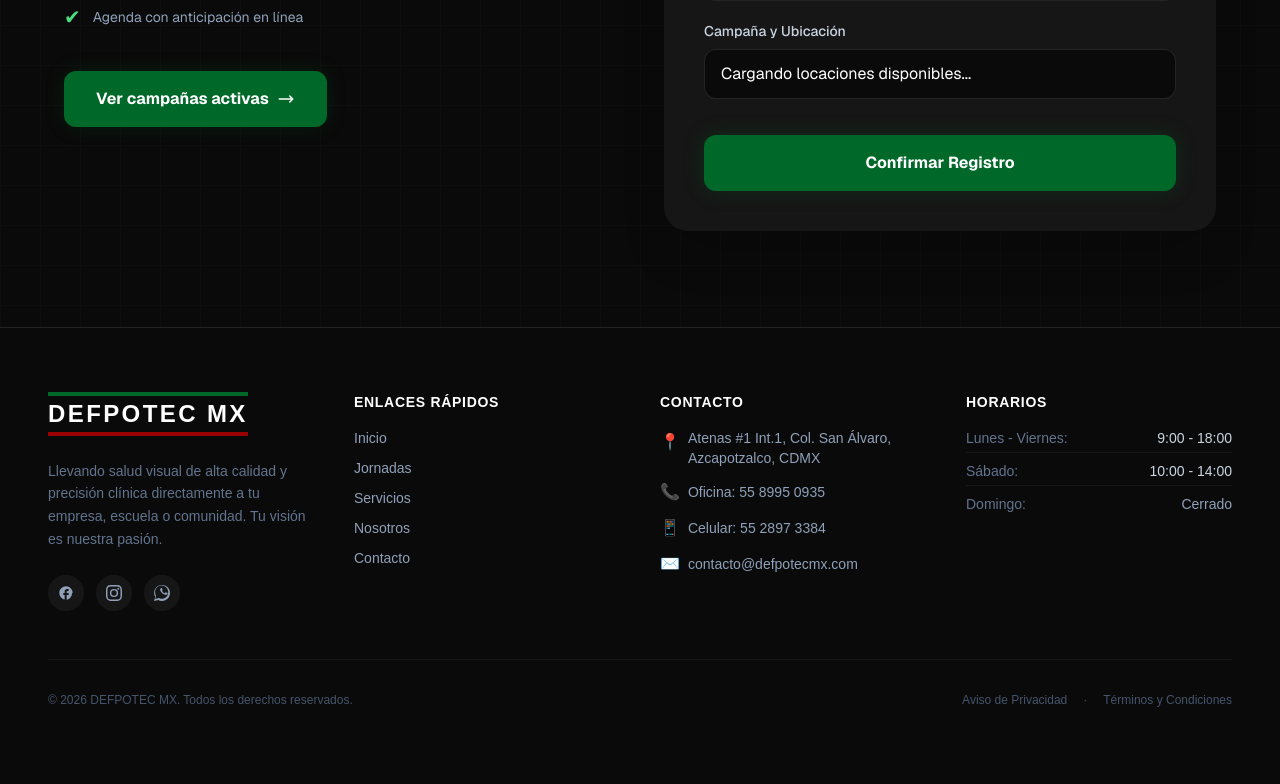
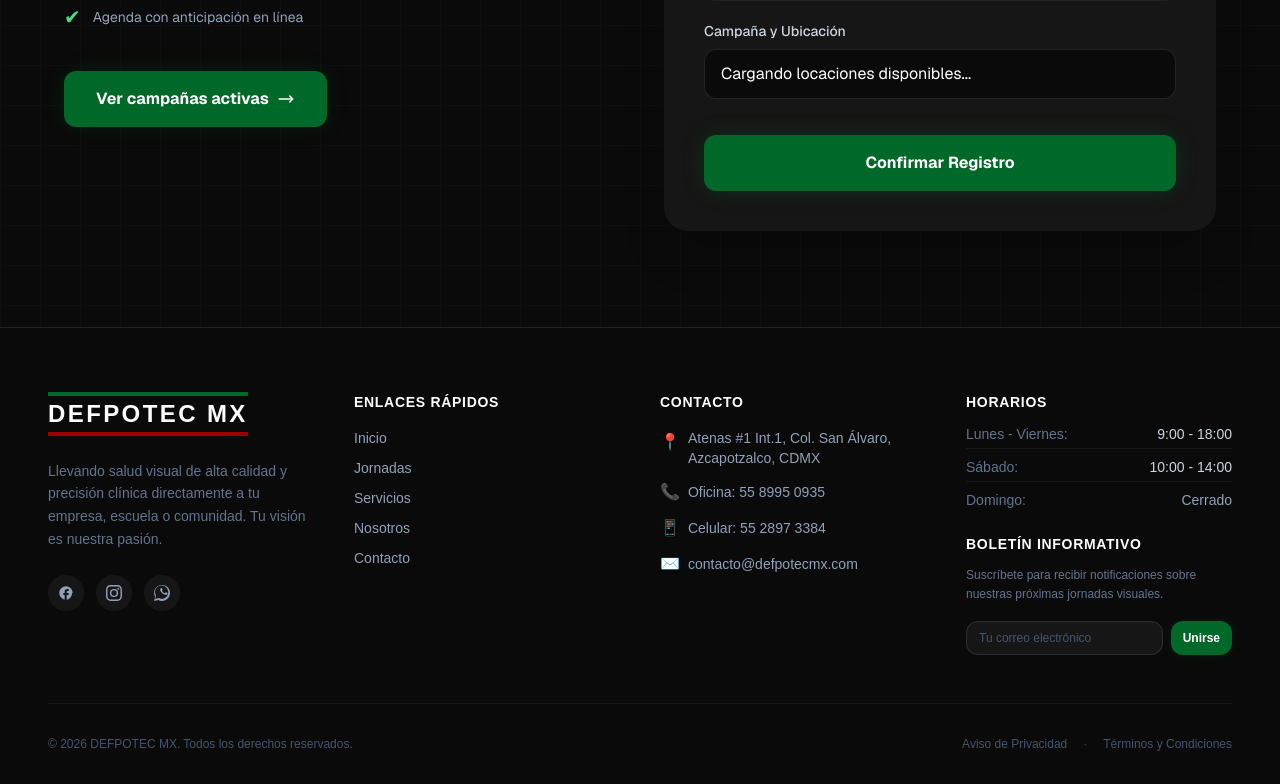
Before and after one commit to rgarduno/defpotec-next, a Next.js app: page / in a window 1280 px wide. Shown: the part 1999-2783 px from the top of the page. Before the commit the page ends 2739 px from the top, so only its background shows below. Built offline with nearby package versions, Linux system fonts and the light colour scheme; no server answers.

Commit message:
012 - News Letters

```diff
--- a/src/app/admin/components/CatalogTab.tsx
+++ b/src/app/admin/components/CatalogTab.tsx
@@ -70,14 +70,9 @@ export default function CatalogTab() {
     }
   };
 
-  const getSubscribersCollectionName = async (): Promise<string> => {
-    const newsSnap = await getDocs(query(collection(db, "newsletters"), limit(1)));
-    return newsSnap.empty ? "subscribers" : "newsletters";
-  };
-
   const fetchSubscribersPage = async (page: number, direction: "next" | "prev" | "init" = "init") => {
     try {
-      const collName = await getSubscribersCollectionName();
+      const collName = "newsLetters";
 
       // Count total subscribers
       const countSnap = await getCountFromServer(collection(db, collName));
--- a/src/app/admin/components/DashboardTab.tsx
+++ b/src/app/admin/components/DashboardTab.tsx
@@ -64,12 +64,7 @@ export default function DashboardTab() {
       setUsersCount(usersData.length);
 
       // 3. Count Subscribers/Newsletters
-      let subsColl = "newsletters";
-      const newsSnap = await getDocs(query(collection(db, "newsletters"), limit(1)));
-      if (newsSnap.empty) {
-        subsColl = "subscribers";
-      }
-      const subsCountSnap = await getCountFromServer(collection(db, subsColl));
+      const subsCountSnap = await getCountFromServer(collection(db, "newsLetters"));
       setSubscribersCount(subsCountSnap.data().count);
 
       // 4. Load Folios Count and Monthly Distribution (Chart 1)
--- a/src/components/Footer.tsx
+++ b/src/components/Footer.tsx
@@ -1,12 +1,43 @@
 "use client";
 
 import Link from "next/link";
+import { useState } from "react";
+import { collection, doc, setDoc, serverTimestamp } from "firebase/firestore";
+import { db } from "@/firebase/config";
+import toast, { Toaster } from "react-hot-toast";
 
 export default function Footer() {
   const currentYear = new Date().getFullYear();
+  const [email, setEmail] = useState("");
+  const [submitting, setSubmitting] = useState(false);
+
+  const handleSubscribe = async (e: React.FormEvent) => {
+    e.preventDefault();
+    if (!email.trim()) return;
+
+    setSubmitting(true);
+    try {
+      const newsLettersRef = collection(db, "newsLetters");
+      const newDocRef = doc(newsLettersRef);
+      await setDoc(newDocRef, {
+        newsLetterEmail: email.trim().toLowerCase(),
+        uuid: newDocRef.id,
+        createdAt: serverTimestamp()
+      });
+
+      toast.success("¡Gracias por suscribirte a nuestro boletín!");
+      setEmail("");
+    } catch (err) {
+      console.error("Error subscribing to newsletter:", err);
+      toast.error("Ocurrió un error. Por favor intenta de nuevo.");
+    } finally {
+      setSubmitting(false);
+    }
+  };
 
   return (
     <footer className="w-full bg-[#0a0a0a] text-slate-400 border-t border-white/10 pt-16 pb-8 px-6 md:px-12 mt-auto">
+      <Toaster position="bottom-right" toastOptions={{ duration: 4000 }} />
       <div className="container mx-auto grid grid-cols-1 md:grid-cols-2 lg:grid-cols-4 gap-10 mb-12">
 
         {/* Columna 1: Branding */}
@@ -92,8 +123,9 @@ export default function Footer() {
           </ul>
         </div>
 
-        {/* Columna 4: Horarios */}
-        <div className="flex flex-col gap-4">
+        {/* Columna 4: Horarios y Boletín */}
+        <div className="flex flex-col gap-6">
+          <div className="flex flex-col gap-3">
             <h4 className="text-white font-bold text-sm uppercase tracking-wider">Horarios</h4>
             <div className="flex flex-col gap-2 text-sm text-slate-500">
               <div className="flex justify-between border-b border-white/5 pb-1">
@@ -111,6 +143,32 @@ export default function Footer() {
             </div>
           </div>
 
+          <div className="flex flex-col gap-3">
+            <h4 className="text-white font-bold text-sm uppercase tracking-wider">Boletín Informativo</h4>
+            <p className="text-xs text-slate-500 leading-relaxed">
+              Suscríbete para recibir notificaciones sobre nuestras próximas jornadas visuales.
+            </p>
+            <form onSubmit={handleSubscribe} className="flex gap-2 mt-1">
+              <input
+                type="email"
+                placeholder="Tu correo electrónico"
+                value={email}
+                onChange={(e) => setEmail(e.target.value)}
+                className="w-full bg-white/5 border border-white/10 rounded-xl px-3 py-2 text-white placeholder-slate-600 text-xs focus:outline-none focus:border-[#006828]"
+                required
+                disabled={submitting}
+              />
+              <button
+                type="submit"
+                disabled={submitting}
+                className="bg-[#006828] hover:bg-[#00501f] disabled:opacity-50 text-white px-3 py-2 rounded-xl text-xs font-bold transition-all cursor-pointer shadow-[0_0_10px_rgba(0,104,40,0.2)] whitespace-nowrap"
+              >
+                {submitting ? "..." : "Unirse"}
+              </button>
+            </form>
+          </div>
+        </div>
+
       </div>
 
       {/* Barra Inferior */}
```
Lines whose indentation alone changed are shown as unchanged.
